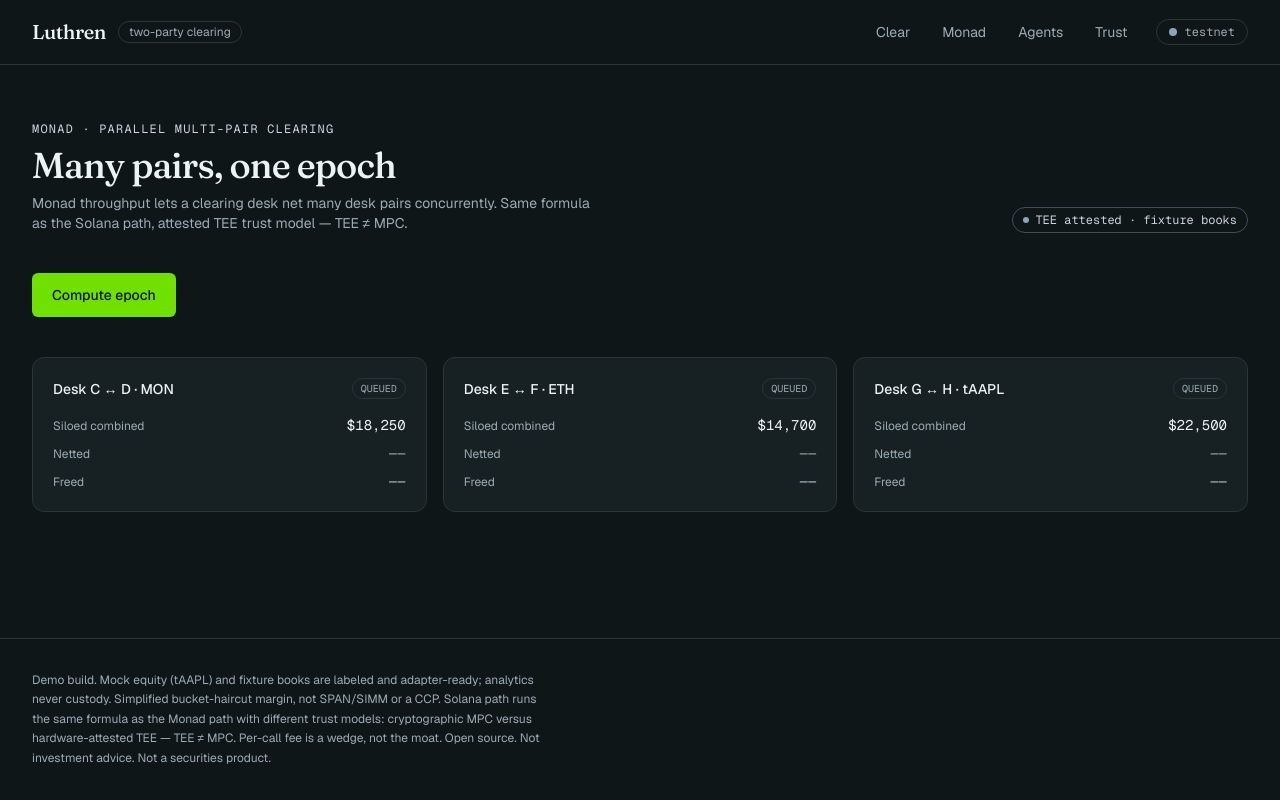
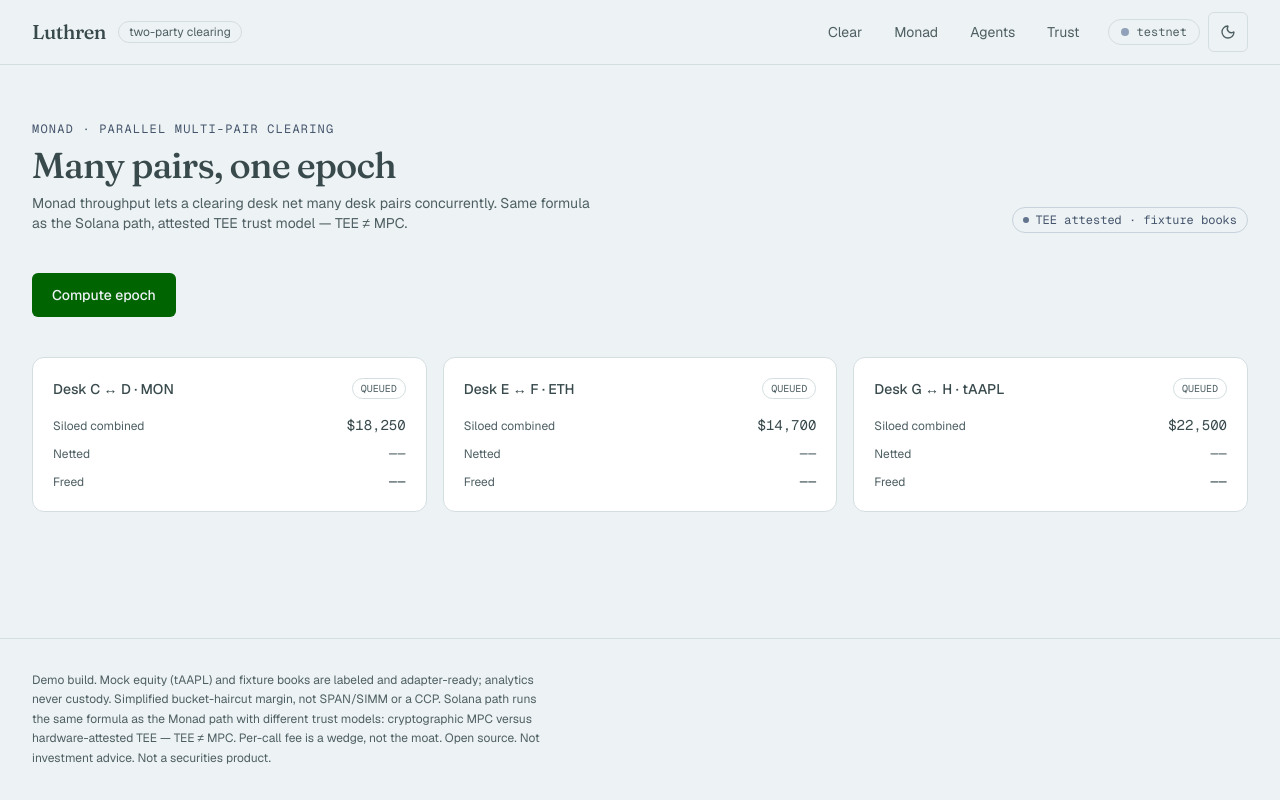
Before and after one commit to Kartikvyas1604/Luthren, a Next.js app: page /monad in a window 1280 px wide. Built offline with nearby package versions, Linux system fonts and the light colour scheme.

Commit message:
Add light theme with palette, theme toggle, no-flash script

```diff
--- a/app/agents/page.tsx
+++ b/app/agents/page.tsx
@@ -6,25 +6,25 @@ import { PageShell } from "@/components/page-shell";
 type Line = { text: string; cls?: string };
 
 const AGENT_A_LINES: Line[] = [
-  { text: "$ pnpm demo:agent-a", cls: "text-foreground" },
-  { text: "→ key: disposable agent key A (devnet, spend-cap 1 USDC)", cls: "text-muted-foreground" },
-  { text: "→ POST http://localhost:4021/v1/net-margin", cls: "text-muted-foreground" },
-  { text: "← 402 PAYMENT-REQUIRED", cls: "text-destructive" },
-  { text: "→ scheme exact · network solana:EtWT...qa1 · $0.01", cls: "text-muted-foreground" },
-  { text: "→ paying 10_000 USDC base units", cls: "text-muted-foreground" },
-  { text: "← 200 · nettedCombinedUsd 7,200.00 · trustModel cryptographic_mpc", cls: "text-primary" },
-  { text: "← (legs omitted — aggregate summary only)", cls: "text-muted-foreground" },
+  { text: "$ pnpm demo:agent-a", cls: "t-line" },
+  { text: "→ key: disposable agent key A (devnet, spend-cap 1 USDC)", cls: "t-muted" },
+  { text: "→ POST http://localhost:4021/v1/net-margin", cls: "t-muted" },
+  { text: "← 402 PAYMENT-REQUIRED", cls: "t-err" },
+  { text: "→ scheme exact · network solana:EtWT...qa1 · $0.01", cls: "t-muted" },
+  { text: "→ paying 10_000 USDC base units", cls: "t-muted" },
+  { text: "← 200 · nettedCombinedUsd 7,200.00 · trustModel cryptographic_mpc", cls: "t-ok" },
+  { text: "← (legs omitted — aggregate summary only)", cls: "t-muted" },
 ];
 
 const AGENT_B_LINES: Line[] = [
-  { text: "$ pnpm demo:agent-b", cls: "text-foreground" },
-  { text: "→ key: independent disposable key B", cls: "text-muted-foreground" },
-  { text: "→ POST http://localhost:4021/v1/net-margin", cls: "text-muted-foreground" },
-  { text: "← 402 PAYMENT-REQUIRED", cls: "text-destructive" },
-  { text: "→ scheme exact · network solana:EtWT...qa1 · $0.01", cls: "text-muted-foreground" },
-  { text: "→ paying 10_000 USDC base units", cls: "text-muted-foreground" },
-  { text: "← 200 · savingsUsd 11,300.00 · backend arcium", cls: "text-primary" },
-  { text: "← (legs omitted — aggregate summary only)", cls: "text-muted-foreground" },
+  { text: "$ pnpm demo:agent-b", cls: "t-line" },
+  { text: "→ key: independent disposable key B", cls: "t-muted" },
+  { text: "→ POST http://localhost:4021/v1/net-margin", cls: "t-muted" },
+  { text: "← 402 PAYMENT-REQUIRED", cls: "t-err" },
+  { text: "→ scheme exact · network solana:EtWT...qa1 · $0.01", cls: "t-muted" },
+  { text: "→ paying 10_000 USDC base units", cls: "t-muted" },
+  { text: "← 200 · savingsUsd 11,300.00 · backend arcium", cls: "t-ok" },
+  { text: "← (legs omitted — aggregate summary only)", cls: "t-muted" },
 ];
 
 function AgentTerminal({
@@ -54,7 +54,7 @@ function AgentTerminal({
   }
 
   return (
-    <section className="overflow-hidden rounded-lg border border-border bg-[#121a1c]">
+    <section className="overflow-hidden rounded-lg border border-border terminal">
       <header className="flex items-center justify-between border-b border-border px-4 py-3">
         <div className="flex items-center gap-3">
           <span className="flex gap-1.5" aria-hidden>
--- a/app/globals.css
+++ b/app/globals.css
@@ -1,6 +1,9 @@
 @import "tailwindcss";
 
+@custom-variant dark (&:where(.dark, .dark *));
+
 :root {
+  color-scheme: light;
   --background: #edf2f4;
   --foreground: #394a4d;
   --card: #ffffff;
@@ -24,6 +27,7 @@
 }
 
 .dark {
+  color-scheme: dark;
   --background: #0f1618;
   --foreground: #edf2f4;
   --card: #172023;
@@ -76,6 +80,23 @@ body {
   background: var(--background);
   color: var(--foreground);
   font-family: var(--font-geist-sans), system-ui, sans-serif;
+}
+
+.terminal {
+  background: #121a1c;
+  color: #edf2f4;
+}
+.terminal .t-line {
+  color: #edf2f4;
+}
+.terminal .t-muted {
+  color: #9bacb6;
+}
+.terminal .t-err {
+  color: #e05e52;
+}
+.terminal .t-ok {
+  color: #70e000;
 }
 
 @media (prefers-reduced-motion: no-preference) {
--- a/app/layout.tsx
+++ b/app/layout.tsx
@@ -33,8 +33,16 @@ export default function RootLayout({ children }: LayoutProps<"/">) {
   return (
     <html
       lang="en"
-      className={`${geistSans.variable} ${geistMono.variable} ${fraunces.variable} dark h-full antialiased`}
+      suppressHydrationWarning
+      className={`${geistSans.variable} ${geistMono.variable} ${fraunces.variable} h-full antialiased`}
     >
+      <head>
+        <script
+          dangerouslySetInnerHTML={{
+            __html: `(function(){try{var t=localStorage.getItem("luthren-theme");if(t==="light"){document.documentElement.classList.remove("dark")}else{document.documentElement.classList.add("dark")}}catch(e){document.documentElement.classList.add("dark")}})()`,
+          }}
+        />
+      </head>
       <body className="min-h-full flex flex-col bg-background text-foreground">
         {children}
       </body>
--- a/app/monad/page.tsx
+++ b/app/monad/page.tsx
@@ -40,7 +40,7 @@ export default function MonadPage() {
       <div className="flex flex-col gap-10">
         <div className="flex flex-wrap items-end justify-between gap-4">
           <div>
-            <p className="font-mono text-xs uppercase tracking-widest text-slate-300">
+            <p className="font-mono text-xs uppercase tracking-widest text-slate-600 dark:text-slate-300">
               Monad · parallel multi-pair clearing
             </p>
             <h1 className="mt-2 font-serif text-3xl font-medium tracking-tight md:text-4xl">
@@ -51,8 +51,8 @@ export default function MonadPage() {
               as the Solana path, attested TEE trust model — TEE ≠ MPC.
             </p>
           </div>
-          <span className="inline-flex items-center gap-1.5 rounded-full border border-slate-400/40 px-2.5 py-1 font-mono text-xs text-slate-300">
-            <span className="h-1.5 w-1.5 rounded-full bg-slate-400" aria-hidden />
+          <span className="inline-flex items-center gap-1.5 rounded-full border border-slate-400/40 px-2.5 py-1 font-mono text-xs text-slate-600 dark:text-slate-300">
+            <span className="h-1.5 w-1.5 rounded-full bg-slate-500 dark:bg-slate-400" aria-hidden />
             TEE attested · fixture books
           </span>
         </div>
--- a/app/trust/page.tsx
+++ b/app/trust/page.tsx
@@ -47,7 +47,7 @@ export default function TrustPage() {
             </p>
           </div>
           <div className="rounded-lg border border-border bg-card p-6">
-            <h2 className="font-mono text-xs uppercase tracking-widest font-mono text-slate-300">
+            <h2 className="font-mono text-xs uppercase tracking-widest text-slate-600 dark:text-slate-300">
               Monad — hardware-attested TEE
             </h2>
             <p className="mt-3 text-sm leading-relaxed text-muted-foreground">
--- a/components/backend-badge.tsx
+++ b/components/backend-badge.tsx
@@ -8,7 +8,7 @@ const LABELS: Record<BackendKind, { text: string; cls: string; note: string }> =
   },
   enclave: {
     text: "TEE attested",
-    cls: "border-slate-400/40 text-slate-300",
+    cls: "border-slate-400/40 text-slate-600 dark:text-slate-300",
     note: "Hardware-attested enclave — same formula, different trust model than MPC",
   },
   simulated: {
--- a/components/site-header.tsx
+++ b/components/site-header.tsx
@@ -1,4 +1,5 @@
 import Link from "next/link";
+import { ThemeToggle } from "@/components/theme-toggle";
 
 export function SiteHeader({ chain = "solana" }: { chain?: "solana" | "monad" }) {
   return (
@@ -36,12 +37,13 @@ export function SiteHeader({ chain = "solana" }: { chain?: "solana" | "monad" })
             Trust
           </Link>
           <span
-            className="ml-2 flex items-center gap-2 rounded-full border border-border px-3 py-1 font-mono text-xs text-muted-foreground"
+            className="ml-2 hidden items-center gap-2 rounded-full border border-border px-3 py-1 font-mono text-xs text-muted-foreground sm:flex"
             aria-label={`Network: ${chain === "solana" ? "Solana devnet" : "Monad testnet"}`}
           >
-            <span className={`h-2 w-2 rounded-full ${chain === "solana" ? "bg-primary" : "bg-slate-400"}`} aria-hidden />
+            <span className={`h-2 w-2 rounded-full ${chain === "solana" ? "bg-primary" : "bg-slate-400 dark:bg-slate-500"}`} aria-hidden />
             {chain === "solana" ? "devnet" : "testnet"}
           </span>
+          <ThemeToggle />
         </nav>
       </div>
     </header>
--- /dev/null
+++ b/components/theme-toggle.tsx
@@ -0,0 +1,45 @@
+"use client";
+
+import { useEffect, useState } from "react";
+import { Moon, Sun } from "lucide-react";
+
+export function ThemeToggle() {
+  const [dark, setDark] = useState(true);
+  const [mounted, setMounted] = useState(false);
+
+  useEffect(() => {
+    const id = setTimeout(() => {
+      setMounted(true);
+      setDark(document.documentElement.classList.contains("dark"));
+    }, 0);
+    return () => clearTimeout(id);
+  }, []);
+
+  function toggle() {
+    const next = !dark;
+    setDark(next);
+    document.documentElement.classList.toggle("dark", next);
+    try {
+      localStorage.setItem("luthren-theme", next ? "dark" : "light");
+    } catch {}
+  }
+
+  return (
+    <button
+      type="button"
+      onClick={toggle}
+      aria-label={dark ? "Switch to light theme" : "Switch to dark theme"}
+      className="inline-flex h-10 w-10 items-center justify-center rounded-md border border-border text-muted-foreground transition-colors duration-150 hover:text-foreground hover:bg-secondary focus-visible:outline-none focus-visible:ring-2 focus-visible:ring-ring"
+    >
+      {mounted ? (
+        dark ? (
+          <Sun className="h-4 w-4" aria-hidden />
+        ) : (
+          <Moon className="h-4 w-4" aria-hidden />
+        )
+      ) : (
+        <Moon className="h-4 w-4" aria-hidden />
+      )}
+    </button>
+  );
+}
```
